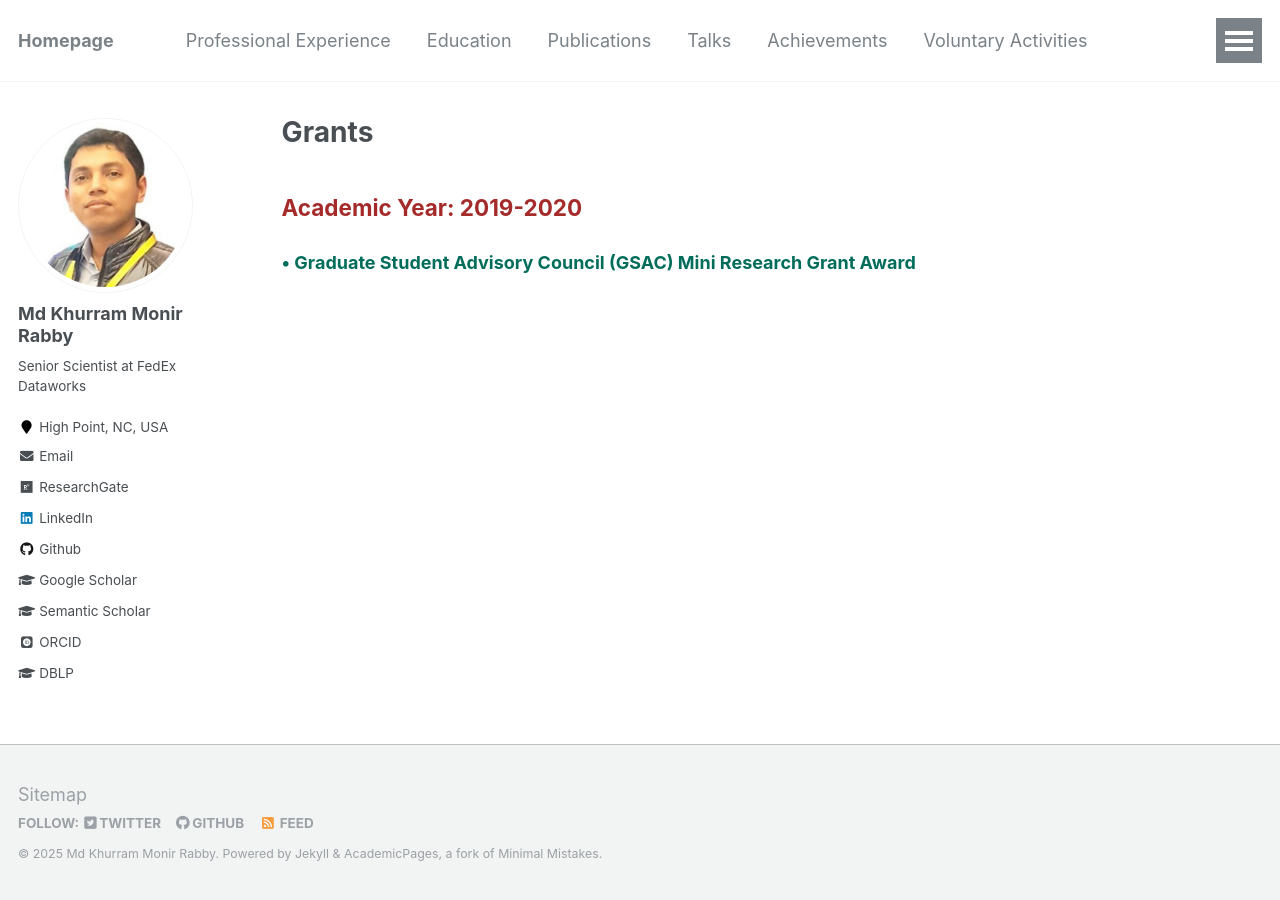
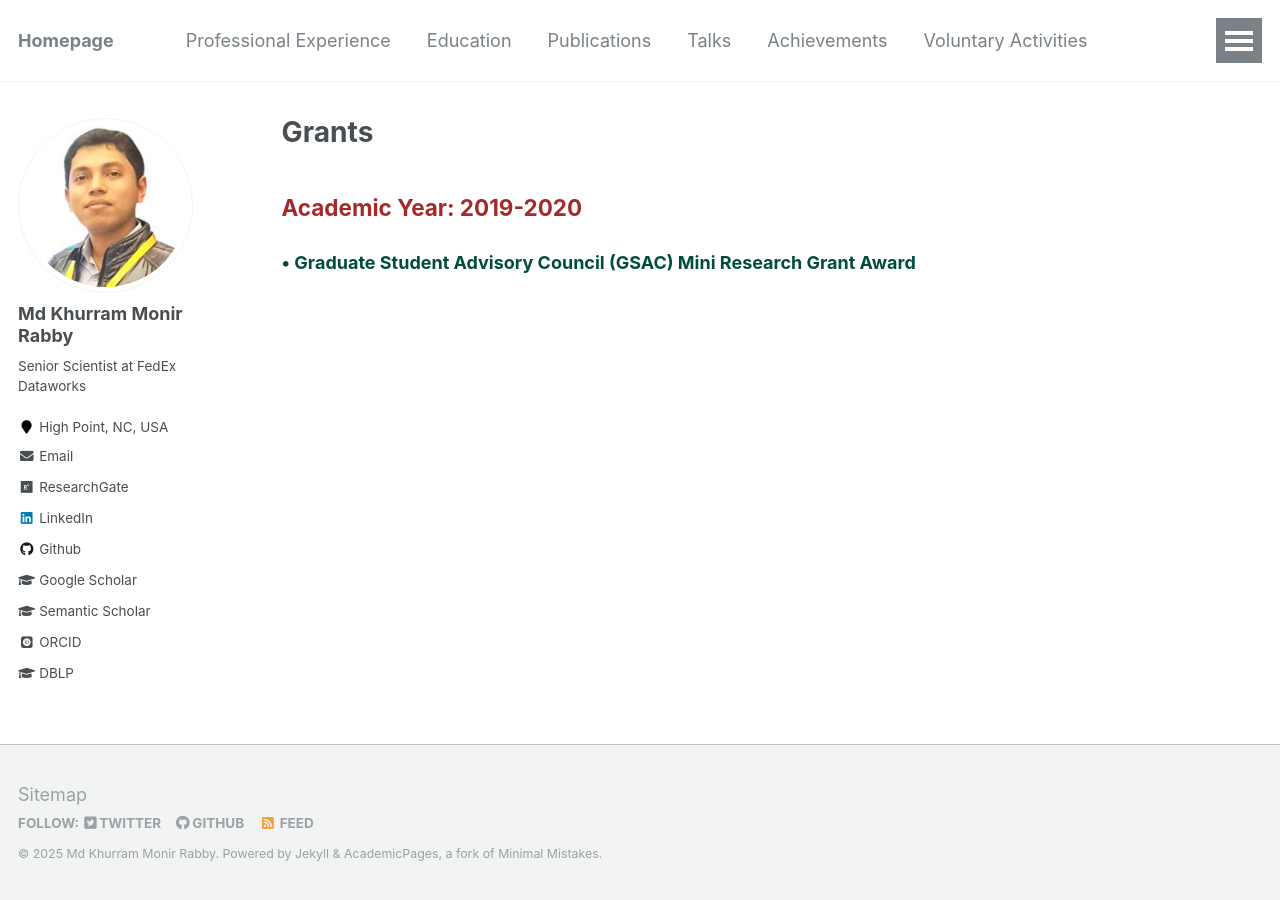
Before and after one commit to mkmrabby/mkmrabby.github.io, a Jekyll site: the page built from _pages/grants_lists.md, in a window 1280 px wide. Built offline with Jekyll 4.4.1, drawn with Linux system fonts in a browser that asks for light colours; some web fonts are replaced.

Commit message:
Update grants_lists.md

```diff
--- a/_pages/grants_lists.md
+++ b/_pages/grants_lists.md
@@ -7,4 +7,4 @@ author_profile: true
 <br/>
 <span style="font-size:1.25em; color:brown;"><b>Academic Year: 2019-2020</b></span>
 
-<span style="color:black; font-size:1.1em"><b><font color="#006D5B" size="4">• Graduate Student Advisory Council (GSAC) Mini Research Grant Award</font></b></span><br/>
+<span style="color:black; font-size:1.1em"><b><font color="#004D40" size="4">• Graduate Student Advisory Council (GSAC) Mini Research Grant Award</font></b></span><br/>
```
